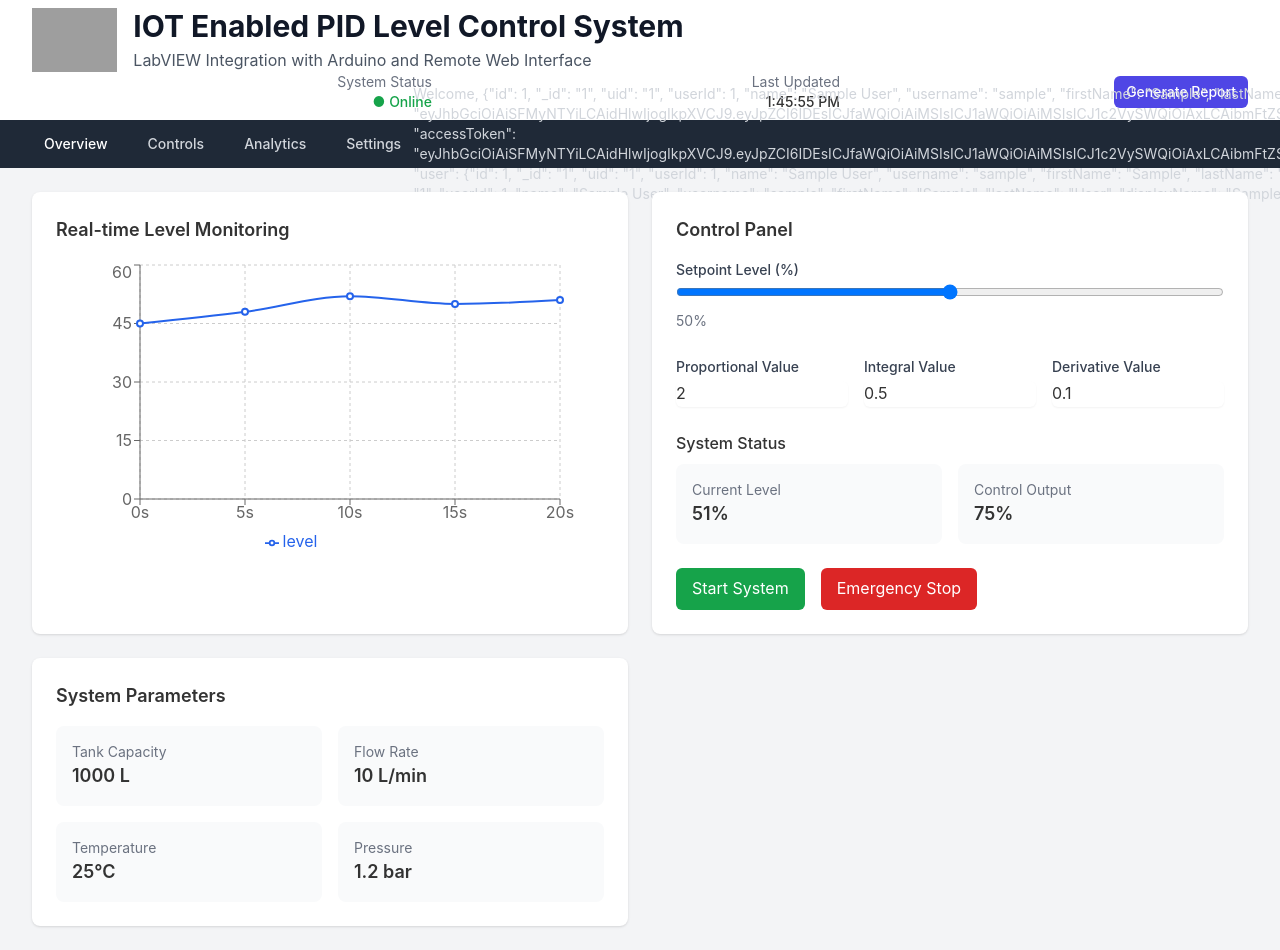
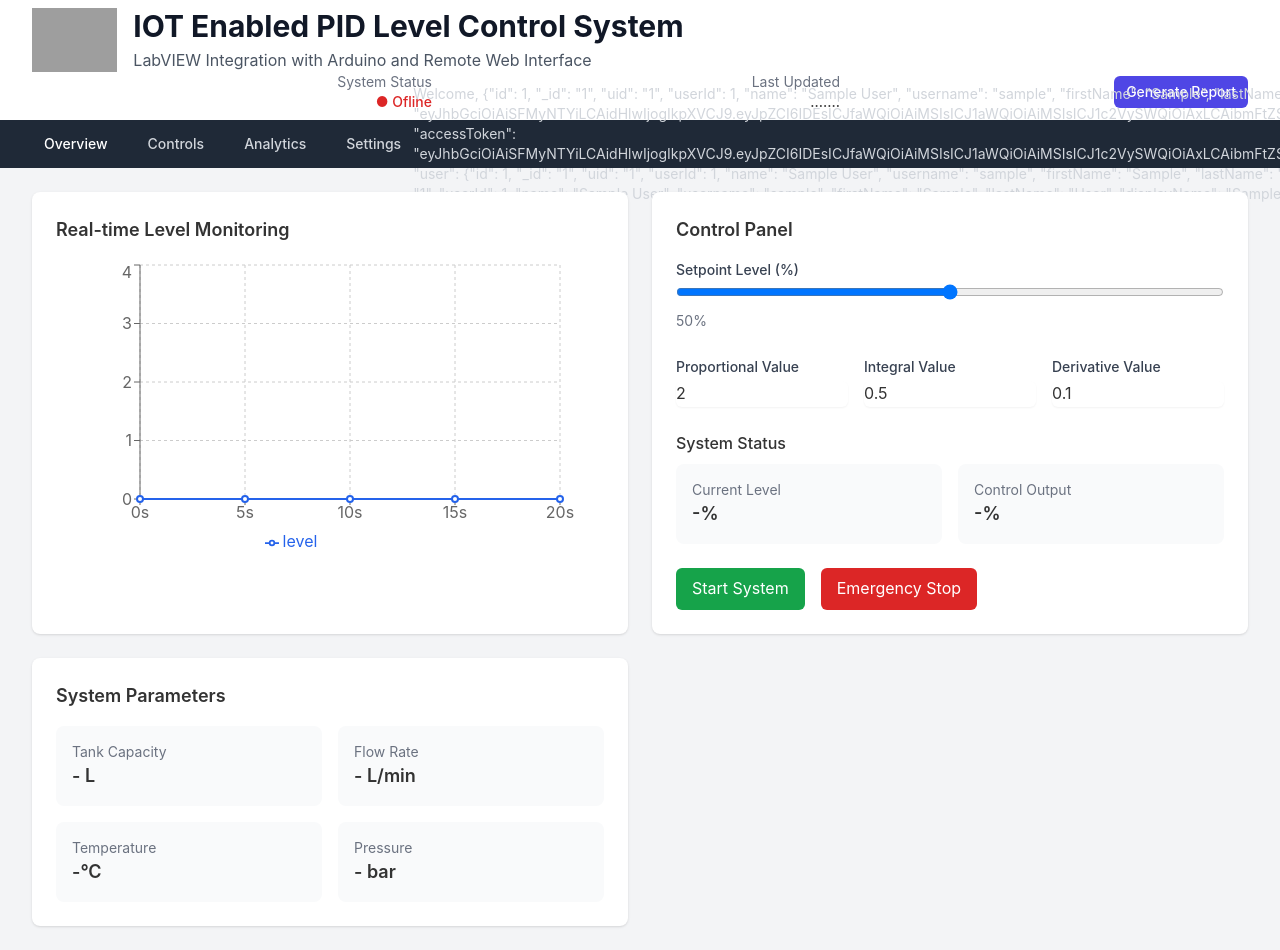
Before and after one commit to AshuHack0/iot-pid-control-system, a React (Create React App) app: page /dashboard in a window 1280 px wide. Shown: the top 950 px of the page. Built offline with nearby package versions, Linux system fonts and the light colour scheme; sample sign-in values are in the browser's storage; grey boxes are pictures that could not be loaded.

Commit message:
set to intial value

```diff
--- a/src/components/Dashboard.js
+++ b/src/components/Dashboard.js
@@ -21,11 +21,11 @@ function Dashboard() {
 
   // Dummy data for the graph - replace with real-time data
   const data = [
-    { time: '0s', level: 45 },
-    { time: '5s', level: 48 },
-    { time: '10s', level: 52 },
-    { time: '15s', level: 50 },
-    { time: '20s', level: 51 },
+    { time: '0s', level: 0 },
+    { time: '5s', level: 0 },
+    { time: '10s', level: 0 },
+    { time: '15s', level: 0 },
+    { time: '20s', level: 0 },
   ];
 
   const handleLogout = () => {
@@ -62,11 +62,14 @@ function Dashboard() {
             <div className="grid grid-cols-2 sm:grid-cols-3 gap-2 items-center justify-items-center sm:justify-items-end">
               <div className="text-center sm:text-right">
                 <p className="text-xs sm:text-sm text-gray-500">System Status</p>
-                <p className="text-xs sm:text-sm font-medium text-green-600">● Online</p>
+                <p className="text-xs sm:text-sm font-medium text-red-600">● Ofline</p>
               </div>
               <div className="text-center sm:text-right">
                 <p className="text-xs sm:text-sm text-gray-500">Last Updated</p>
-                <p className="text-xs sm:text-sm font-medium">{new Date().toLocaleTimeString()}</p>
+                <p className="text-xs sm:text-sm font-medium">
+                  {/* {new Date().toLocaleTimeString()}
+                   */} .......
+                  </p>
               </div>
               <button className="col-span-2 sm:col-span-1 w-full sm:w-auto px-3 py-1.5 text-xs sm:text-sm font-medium rounded-md text-white bg-indigo-600 hover:bg-indigo-700">
                 Generate Report
@@ -220,11 +223,11 @@ function Dashboard() {
                 <div className="grid grid-cols-2 gap-4">
                   <div className="bg-gray-50 p-4 rounded-lg">
                     <p className="text-sm text-gray-500">Current Level</p>
-                    <p className="text-lg font-semibold">51%</p>
+                    <p className="text-lg font-semibold">-%</p>
                   </div>
                   <div className="bg-gray-50 p-4 rounded-lg">
                     <p className="text-sm text-gray-500">Control Output</p>
-                    <p className="text-lg font-semibold">75%</p>
+                    <p className="text-lg font-semibold">-%</p>
                   </div>
                 </div>
               </div>
@@ -247,19 +250,19 @@ function Dashboard() {
             <div className="grid grid-cols-2 gap-4">
               <div className="bg-gray-50 p-4 rounded-lg">
                 <p className="text-sm text-gray-500">Tank Capacity</p>
-                <p className="text-lg font-semibold">1000 L</p>
+                <p className="text-lg font-semibold">- L</p>
               </div>
               <div className="bg-gray-50 p-4 rounded-lg">
                 <p className="text-sm text-gray-500">Flow Rate</p>
-                <p className="text-lg font-semibold">10 L/min</p>
+                <p className="text-lg font-semibold">- L/min</p>
               </div>
               <div className="bg-gray-50 p-4 rounded-lg">
                 <p className="text-sm text-gray-500">Temperature</p>
-                <p className="text-lg font-semibold">25°C</p>
+                <p className="text-lg font-semibold">-°C</p>
               </div>
               <div className="bg-gray-50 p-4 rounded-lg">
                 <p className="text-sm text-gray-500">Pressure</p>
-                <p className="text-lg font-semibold">1.2 bar</p>
+                <p className="text-lg font-semibold">- bar</p>
               </div>
             </div>
           </div>
```
